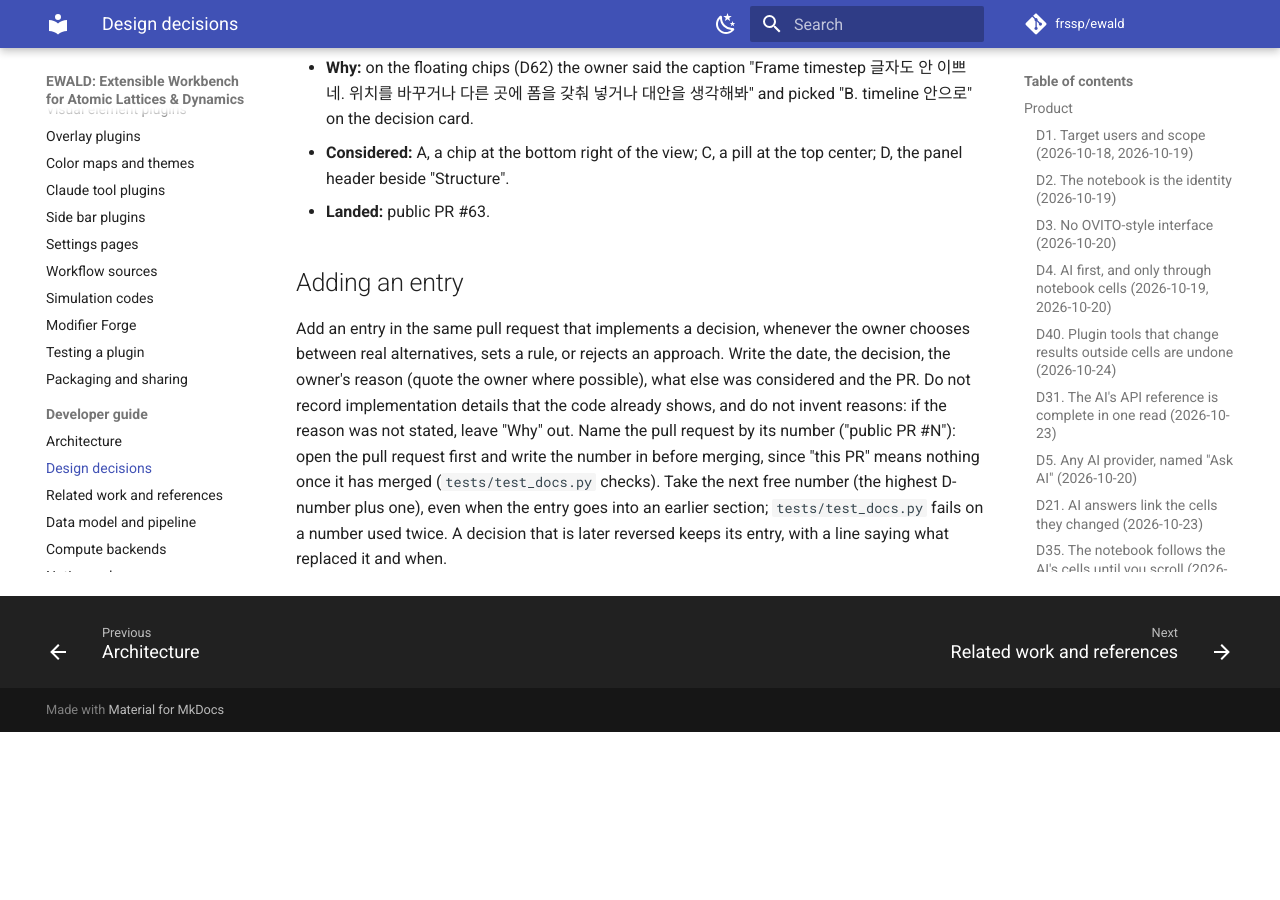
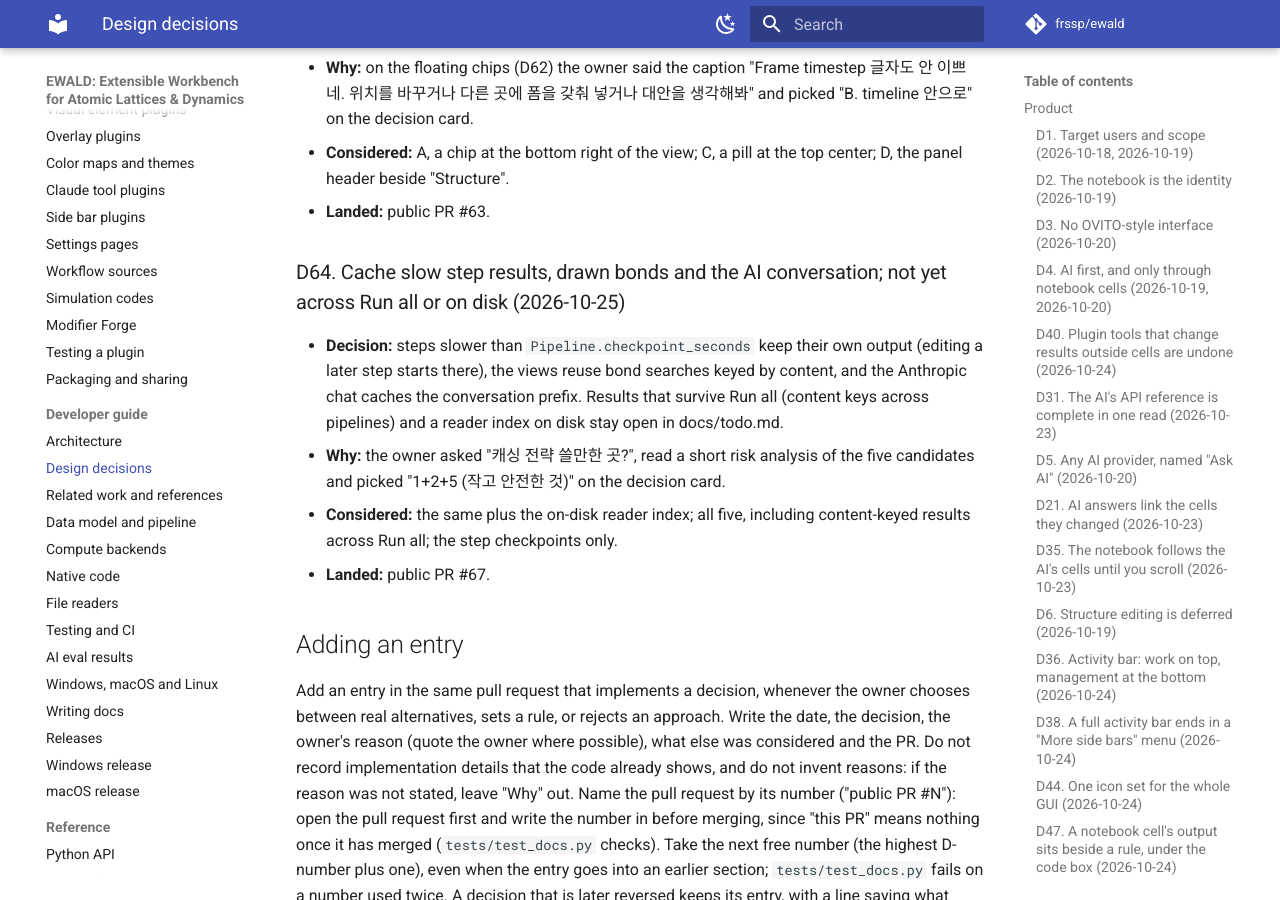
Before and after one commit to frssp/ewald, an MkDocs documentation site: the page built from docs/developer/decisions.md, in a window 1280 px wide and 900 px high, scrolled down 23092 px. Built offline with MkDocs 1.6.1 and Material for MkDocs 9.7.7, drawn with Linux system fonts in a browser that asks for light colours; comment, search, counter and statistics services are not loaded; before the commit the page ends 23824 px from its top, so only the background shows below that.

Commit message:
decisions: D64 caching (public PR #67)
Co-Authored-By: Claude Opus 5.5 (1M context) <noreply@anthropic.com>

```diff
--- a/docs/developer/decisions.md
+++ b/docs/developer/decisions.md
@@ -824,6 +824,18 @@ Pull request numbers up to #242 refer to the pre-publication repository, which i
   panel header beside "Structure".
 - **Landed:** public PR #63.
 
+### D64. Cache slow step results, drawn bonds and the AI conversation; not yet across Run all or on disk (2026-10-25)
+
+- **Decision:** steps slower than `Pipeline.checkpoint_seconds` keep their own output (editing
+  a later step starts there), the views reuse bond searches keyed by content, and the Anthropic
+  chat caches the conversation prefix. Results that survive Run all (content keys across
+  pipelines) and a reader index on disk stay open in docs/todo.md.
+- **Why:** the owner asked "캐싱 전략 쓸만한 곳?", read a short risk analysis of the five
+  candidates and picked "1+2+5 (작고 안전한 것)" on the decision card.
+- **Considered:** the same plus the on-disk reader index; all five, including content-keyed
+  results across Run all; the step checkpoints only.
+- **Landed:** public PR #67.
+
 ## Adding an entry
 
 Add an entry in the same pull request that implements a decision, whenever the owner chooses
```
